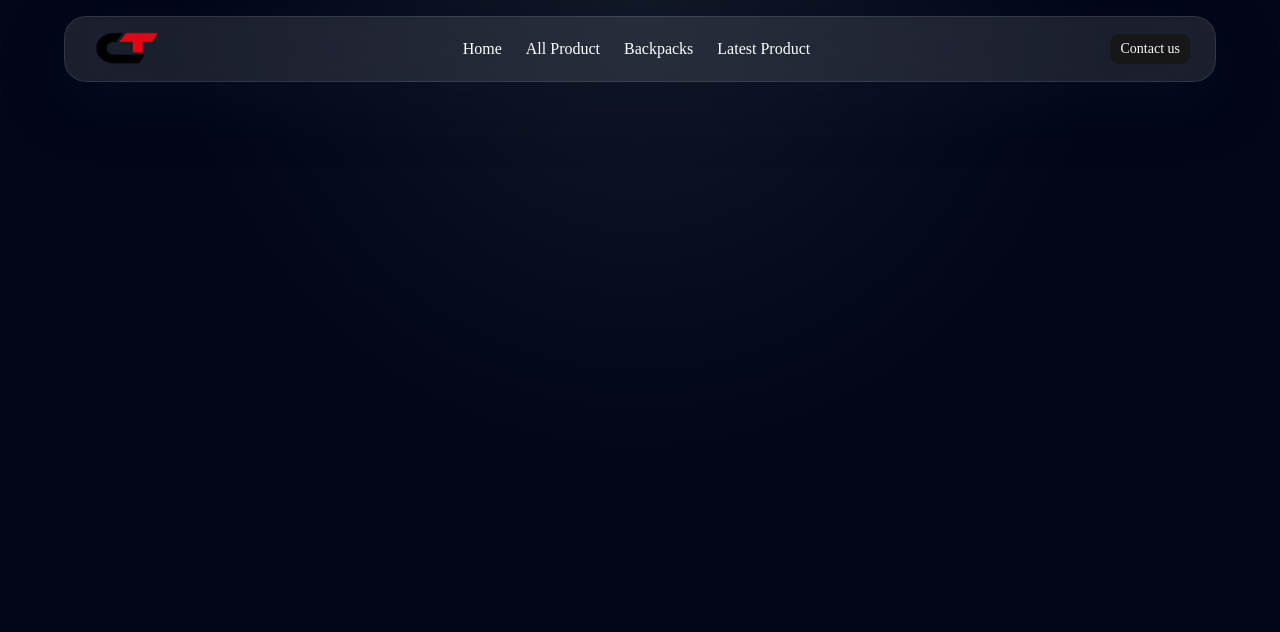
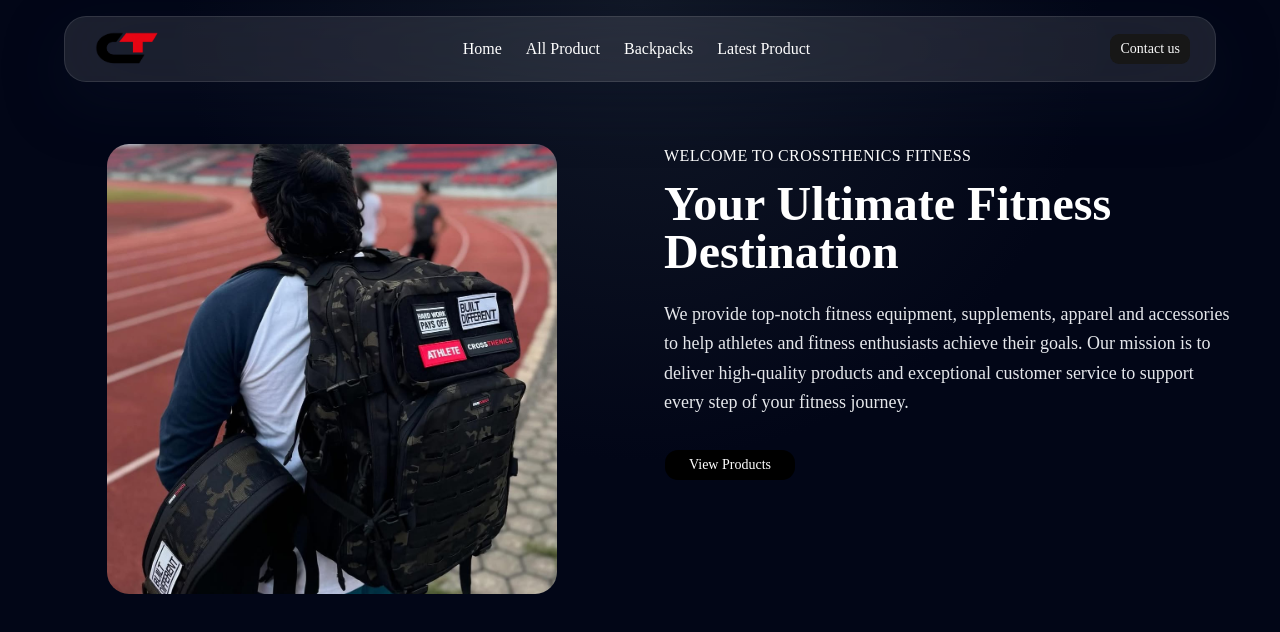
Before and after one commit to Anish-Karkee/Startup-agency, a Next.js app: page / in a window 1280 px wide. Shown: the top 632 px of the page. Built offline with nearby package versions, Linux system fonts and the light colour scheme.

Commit message:
hero section made

```diff
--- a/src/app/page.tsx
+++ b/src/app/page.tsx
@@ -1,10 +1,11 @@
 import { Navbar } from "@/components/layout/navBar";
+import Hero from "@/components/sections/Hero";
 
 export default function Home() {
   return (
     <main className="min-h-screen bg-[radial-gradient(circle_at_top,#111827_0%,#020617_45%,#020617_100%)] text-white">
       <Navbar />
-
+      <Hero />
     </main>
   );
 }
--- a/src/components/layout/navBar.tsx
+++ b/src/components/layout/navBar.tsx
@@ -28,10 +28,10 @@
 
             {/* Center Content */}
             <div className="flex gap-6 text-white ">
-                <a href="#" className="hover:text-red-700">Home</a>
-                <a href="#" className="hover:text-red-700">All Product</a>
-                <a href="#"className="hover:text-red-700">Backpacks</a>
-                 <a href="#" className="hover:text-red-700">Latest Product</a>
+                <a href="#" className="hover:text-black">Home</a>
+                <a href="#" className="hover:text-black">All Product</a>
+                <a href="#"className="hover:text-black">Backpacks</a>
+                 <a href="#" className="hover:text-black">Latest Product</a>
             </div>
 
             {/* Right Content */}
--- a/src/components/sections/Hero.tsx
+++ b/src/components/sections/Hero.tsx
@@ -1,11 +1,47 @@
-import React from 'react'
+import Image from "next/image";
+import { Button } from "../ui/button";
+import landimage from "../../../public/web images/crossthenicsfitness-20260608-0001.jpg";
 
-const Hero = () => {
+export default function Hero() {
   return (
-    <div>
-      hello
-    </div>
-  )
+    <section className="w-full py-36 px-2 md:px-12">
+      <div className="max-w-7xl mx-auto flex flex-col md:flex-row items-start gap-12">
+        {/* Image Section */}
+        <div className="w-full md:w-1/2 flex justify-center">
+          <div className="relative w-[450px] h-[450px]">
+            <Image
+              src={landimage}
+              alt="Fitness equipment"
+              fill
+              className="rounded-3xl object-cover"
+            />
+          </div>
+        </div>
+
+        {/* Content Section */}
+        <div className="w-full md:w-1/2">
+          <span className="text-white uppercase tracking-wide">
+            Welcome to Crossthenics Fitness
+          </span>
+
+          <h2 className="text-4xl md:text-5xl font-bold text-white mt-3 mb-6">
+            Your Ultimate Fitness Destination
+          </h2>
+
+          <p className="text-gray-200 text-lg leading-relaxed">
+            We provide top-notch fitness equipment, supplements,
+            apparel and accessories to help athletes and fitness
+            enthusiasts achieve their goals. Our mission is to
+            deliver high-quality products and exceptional customer
+            service to support every step of your fitness journey.
+          </p>
+
+          <Button className="mt-8 px-6 py-3 bg-black text-white hover:bg-white hover:text-black rounded-xl transition duration-300">
+            View Products
+          </Button>
+        </div>
+
+      </div>
+    </section>
+  );
 }
-
-export default Hero
```
Also changed, not shown: public/web images/crossthenicsfitness-20260608-0001.jpg (added).
